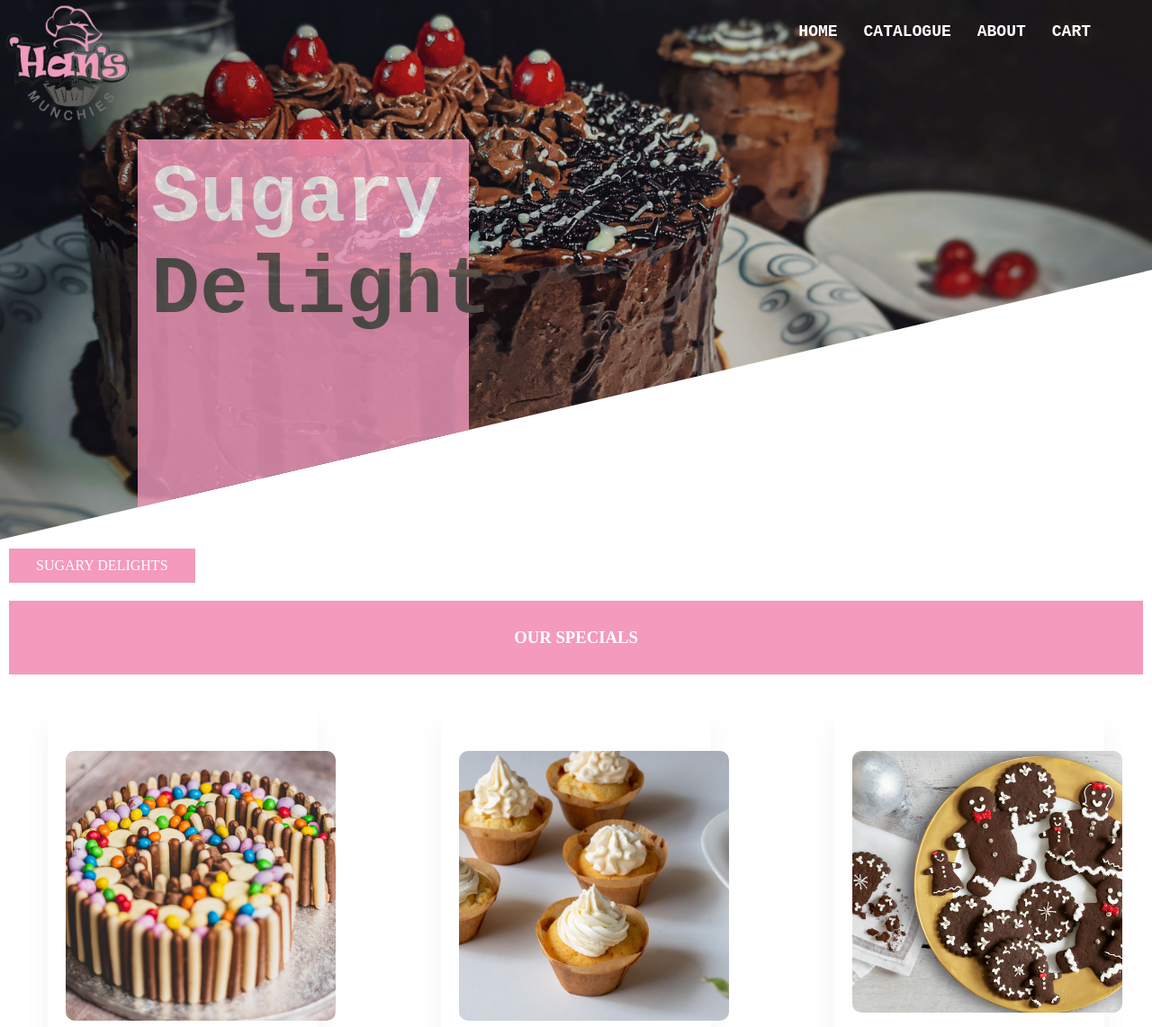
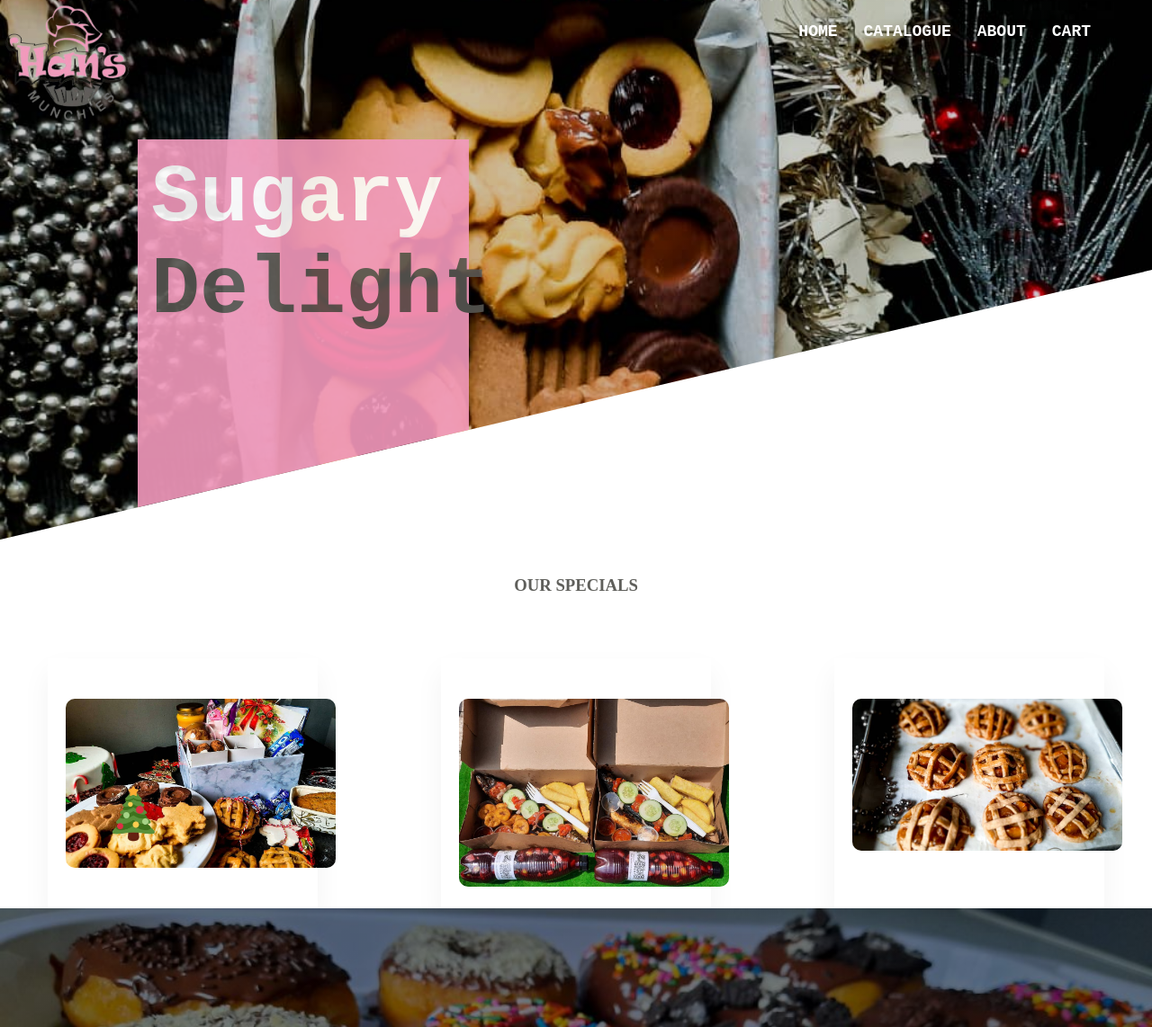
Before and after one commit to Yagazie-davidson/Hans-munchies-repo, a plain HTML site: page index.html in a window 1280 px wide. Shown: the top 1142 px of the page at 90% size. Drawn offline with Linux system fonts and the light colour scheme.

Commit message:
many things to say

```diff
--- a/css/style.css
+++ b/css/style.css
@@ -14,7 +14,7 @@ body{
 }
 .header{
     height: 75vh;
-    background-image: linear-gradient(rgba(0, 0, 0, 0.2) , rgba(0, 0, 0, 0.2)),url(/images/umesh-soni-LDnmyOaA-ew-unsplash-min.jpg);
+    background-image: linear-gradient(rgba(0, 0, 0, 0.2) , rgba(0, 0, 0, 0.2)),url(/images/Christmas\ Cookie\ Collection.jpg);
     background-size: cover;
     background-position: center;
     clip-path: polygon(0 0, 100% 0, 100% 300px, 0 100%);
@@ -53,7 +53,7 @@ body{
     font-size: 22px;
 }
 .header h2{
-    background-color: #F39ABD; opacity: 0.8;
+    background-color: #F39ABD; opacity: 0.9;
     height: 100%;
     width: 23rem;
     padding: 0.938rem;
@@ -80,10 +80,10 @@ body{
     position: relative;
     display: block;
     padding: 10px 30px;
-    background: #F39ABD;
+    /* background: #F39ABD; */
 
     text-decoration: none;
-    color: #fff;
+    color:#5F5F5B;
     text-transform: uppercase;
     margin: 10px;
     text-align: center;
@@ -111,9 +111,9 @@ body{
     border-radius: 10px;
 }
 .doughnutty-delight{
-    background-image: linear-gradient(rgba(0, 0, 0, 0.5) , rgba(0, 0, 0, 0.5)) ,url(/images/patrick-fore-I3AkWD8gGCg-unsplash-min.jpg);
+    background-image: linear-gradient(rgba(0, 0, 0, 0.5) , rgba(0, 0, 0, 0.5)) ,url(/images/Chocolate\ glazed\ donut.jpg);
     width: 100%;
-    height: 75vh;
+    height: 70vh;
     background-size: cover;
 
 }
--- a/index.html
+++ b/index.html
@@ -19,9 +19,8 @@
            <li><a href="/Pages/About.html">About</a></li>
            <li><a href="/Pages/Cart.html">Cart</a></li>
        </ul>
-       <h2><span style="color: white;opacity: 1;">Sugary</span><br/><span style="color:  #575651; opacity: 1;">Delight</span></h2>
+       <h2><span style="color: white;">Sugary</span><br/><span style="color:  #575651;">Delight</span></h2>
     </header>
-        <a href="#" class="btn">Sugary delights</a>
     <section class="special-intro">
             <h3><a href="">Our Specials</a></h3>
     </section>
@@ -29,17 +28,17 @@
         <div class="services">
             <div class="box">
                 <div class="iconBx">
-                    <img src="/images/icon1-min.jpg">
+                    <img src="/images/Christmas hamper.jpg">
                 </div>
             </div>
         <div class="box">
             <div class="iconBx">
-                <img src="/images/icon2-min.jpg">
+                <img src="/images/TGIF SPECIAL.jpg">
             </div>
         </div>
             <div class="box">
                 <div class="iconBx">
-                    <img src="/images/icon3-min.jpg">
+                    <img src="/images/Mini Apple Pies.jpg">
                 </div>
             </div>
         </div>
```
Also changed, not shown: css/Soft.jpg (deleted).
